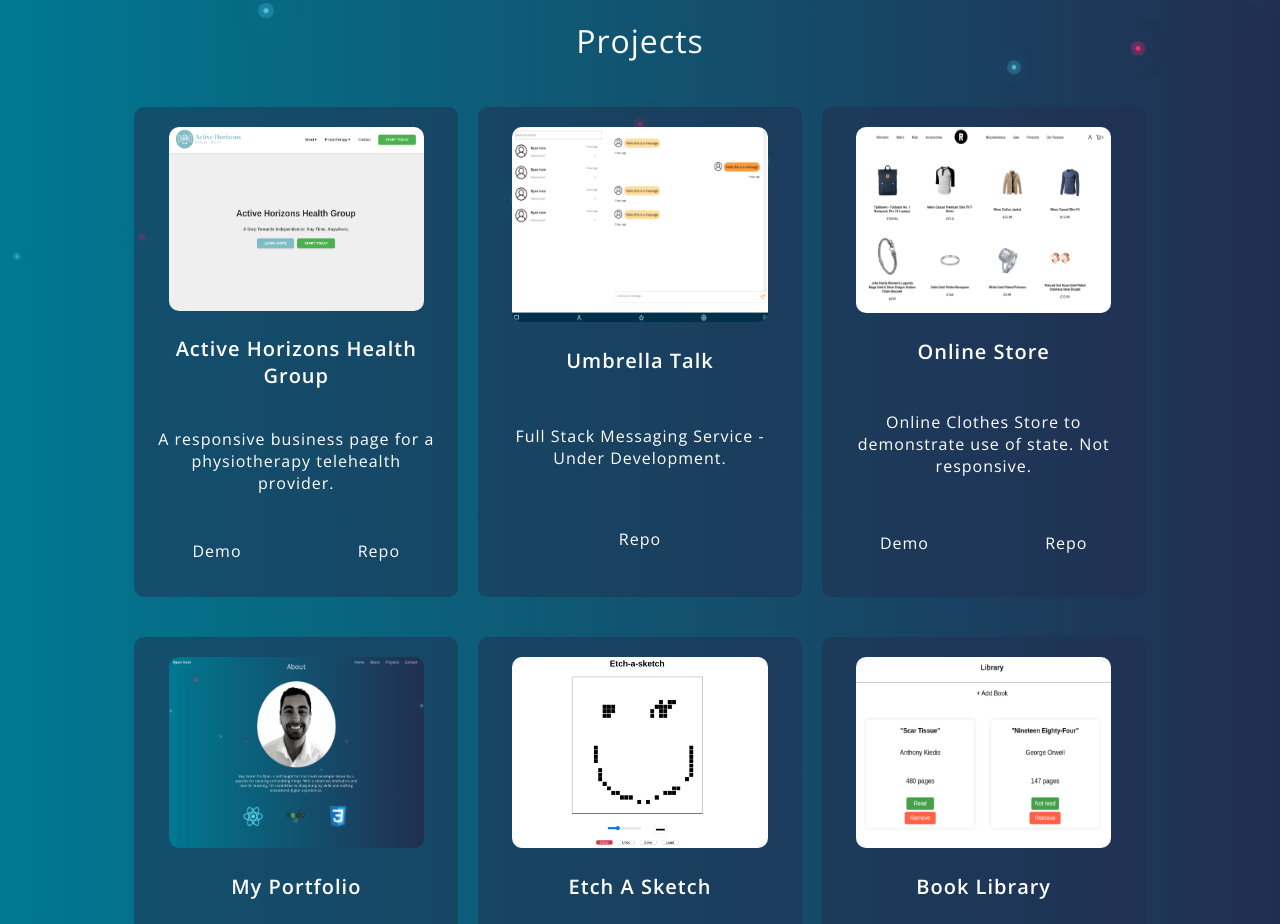
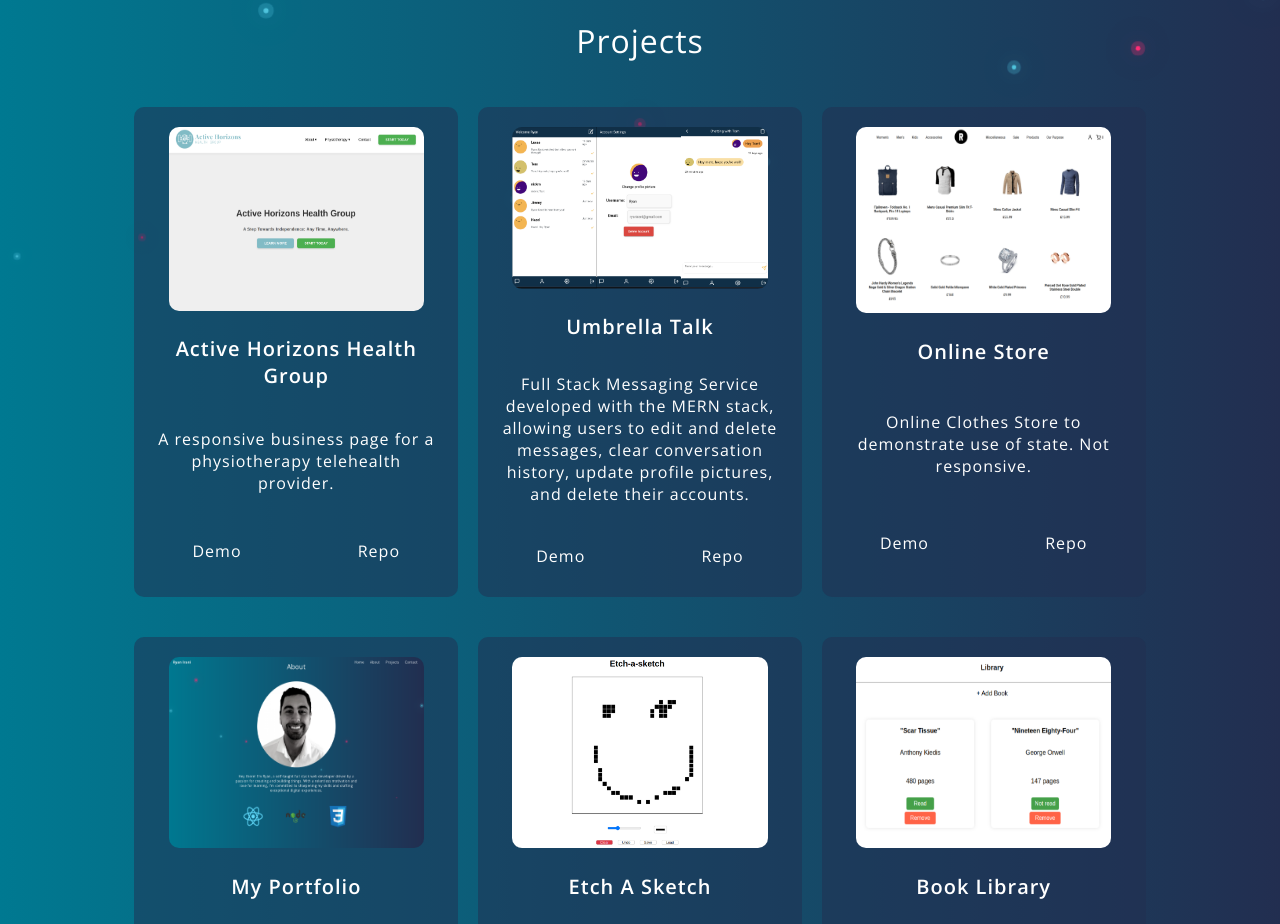
Before and after one commit to justryan55/portfolio, a React (Create React App) app: page / in a window 1280 px wide. Shown: the part 2023-2947 px from the top of the page. Built offline with nearby package versions, Linux system fonts and the light colour scheme.

Commit message:
added umbrella talk to portfolio

```diff
--- a/src/components/MainContent.js
+++ b/src/components/MainContent.js
@@ -38,9 +38,10 @@ export default function MainContent() {
           <Project
               imgSrc={messagingImg}
               title="Umbrella Talk"
-              description="Full Stack Messaging Service - Under Development."
+              description="Full Stack Messaging Service developed with the MERN stack, allowing users to edit and delete messages, clear conversation history, update profile pictures, and delete their accounts."
+              demoLink="https://umbrella-talk-api-zeta.vercel.app/"
+              target="_blank"
               githubLink="https://github.com/justryan55/umbrella-talk"
-
             />
             <Project
               imgSrc={storeImg}
--- a/src/components/Project.js
+++ b/src/components/Project.js
@@ -10,7 +10,6 @@ export default function Project({
     target
 }){
 
-    const hideDemoLink = title === "Umbrella Talk"
     return (
         <div className="project-card">
             <a href={demoLink} target={target} title={title}>
@@ -23,7 +22,7 @@ export default function Project({
             <h1 className="project-title">{title}</h1>
             <p className="project-description">{description}</p>
             <div className="project-links">
-                {!hideDemoLink && <a href={demoLink} target={target} className="project-demo-link">Demo</a>}
+                <a href={demoLink} target={target} className="project-demo-link">Demo</a>
                 <a href={githubLink} className="project-github-link" target='_blank' rel='noreferrer'>Repo</a>
             </div>
         </div>
```
Also changed, not shown: src/images/messaging-app.png, src/images/umbrella-talk.svg (added).
